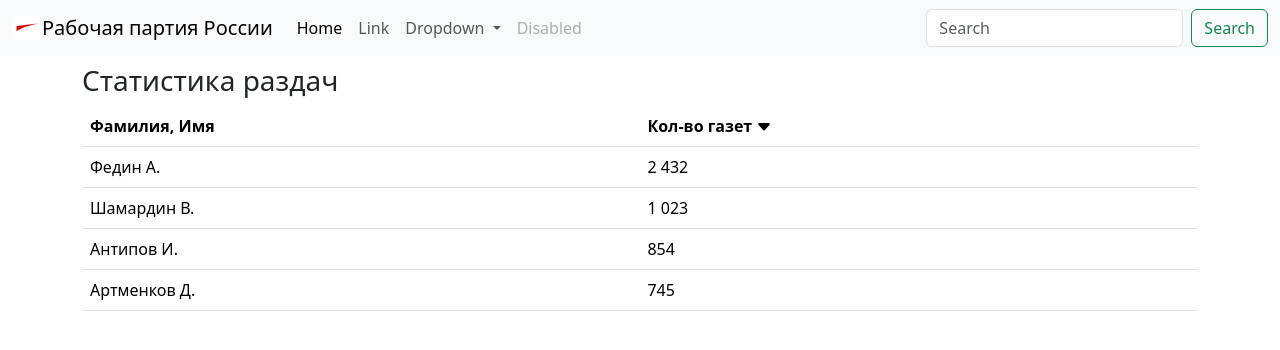
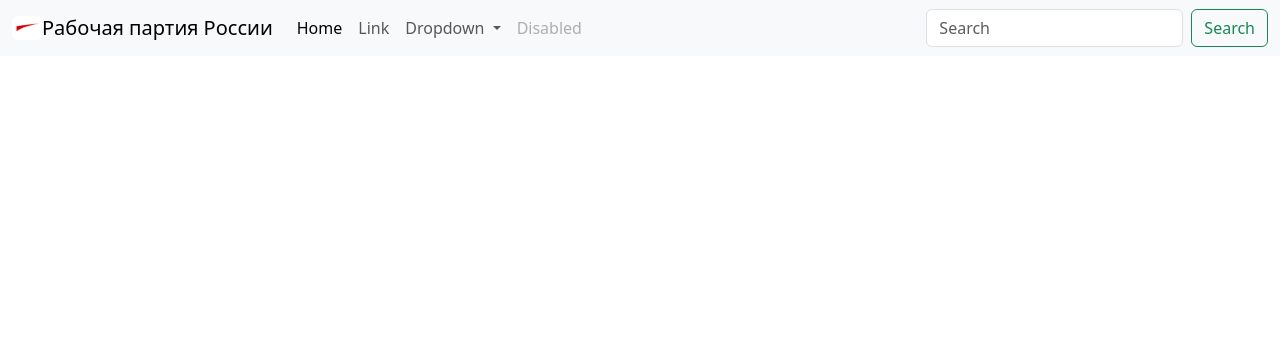
Before and after one commit to RavenSp/party_crm, a Django app: page / in a window 1280 px wide. Shown: the top 350 px of the page. Run offline with Django 4.2, Linux system fonts and the light colour scheme; some libraries are stand-ins or nearby versions.

Commit message:
add templates parts

```diff
--- /dev/null
+++ b/press/templates/all_distribution.html
@@ -0,0 +1 @@
+{% block main_content %}{% endblock %}
--- a/templates/base.html
+++ b/templates/base.html
@@ -23,42 +23,7 @@
                 onclick='document.getElementById("mobile-menu-bottom").hidden = !document.getElementById("mobile-menu-bottom").hidden;'
                 >Скрыть меню</button></div>
             </div -->
-        <div class="row">
-            <div class="col">
-                <h3>Статистика раздач</h3>
-                <table class="table table-hover">
-                    <thead>
-                        <tr>
-                            <th scope="col">Фамилия, Имя</th>
-                            <th scope="col">Кол-во газет
-                                <svg xmlns="http://www.w3.org/2000/svg" width="16" height="16" fill="currentColor"
-                                    class="bi bi-caret-down-fill" viewBox="0 0 16 16">
-                                    <path
-                                        d="M7.247 11.14 2.451 5.658C1.885 5.013 2.345 4 3.204 4h9.592a1 1 0 0 1 .753 1.659l-4.796 5.48a1 1 0 0 1-1.506 0z" />
-                                </svg>
-                            </th>
-                        </tr>
-                    </thead>
-                    <tbody>
-                        <tr>
-                            <td>Федин А.</td>
-                            <td>2 432</td>
-                        </tr>
-                        <tr>
-                            <td>Шамардин В.</td>
-                            <td>1 023</td>
-                        </tr>
-                        <tr>
-                            <td>Антипов И.</td>
-                            <td>854</td>
-                        </tr>
-                        <tr>
-                            <td>Артменков Д.</td>
-                            <td>745</td>
-                        </tr>
-                </table>
-            </div>
-        </div>
+        {% block main_content %}{% endblock %}
     </main>
 
     <!-- Дополнительное меню -->
```
